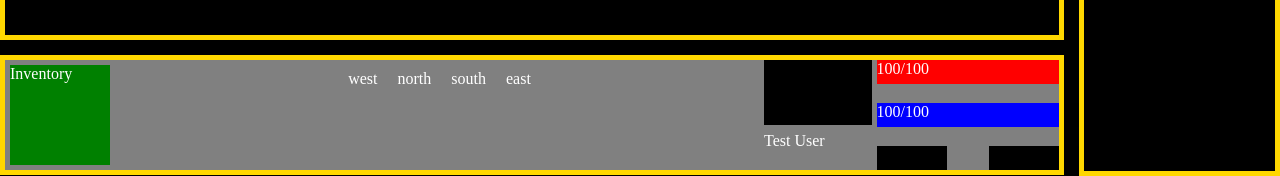
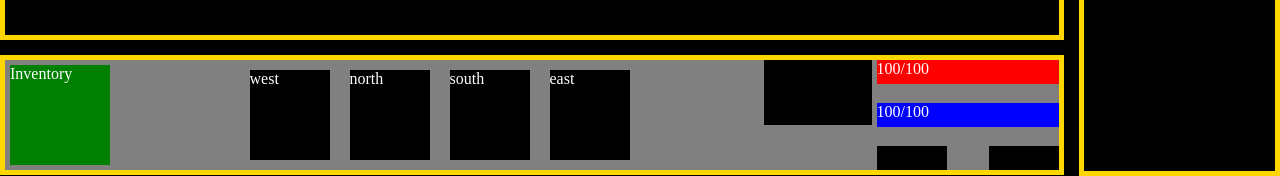
Before and after one commit to Team-Poe/frontend, a React (Create React App) app in the folder adventure/: page /game in a window 1280 px wide. Shown: the part 624-800 px from the top of the page. Built offline with nearby package versions, Linux system fonts and the light colour scheme; no server answers.

Commit message:
movement between rooms complete

```diff
--- a/adventure/src/App.css
+++ b/adventure/src/App.css
@@ -81,7 +81,9 @@ body{
 }
 
 .direction{
-  margin: 10px
+  margin: 10px;
+  background-color: black;
+  width: 80px;
 }
 
 .health-bar {
--- a/adventure/src/Components/GamePage/GamePage.component.jsx
+++ b/adventure/src/Components/GamePage/GamePage.component.jsx
@@ -8,9 +8,11 @@ import ChatContainer from '../ChatContainer/ChatContainer.component'
 const GamePage = () => {
   const [token, getToken] = useState('')
   const [gameMap, setGameMap] = useState({})
-  const [currentRoom, getCurrentRoom] = useState({})
+  const [currentPlayer, setCurrentPlayer] = useState('')
+  const [currentRoom, setCurrentRoom] = useState({})
   const [playersInRoom, fetchPlayersInRoom] = useState([])
-  const [roomItems, getRoomItems] = useState([])
+  const [roomItems, setRoomItems] = useState([])
+  const [nextDirection, setNextDirection] = useState({direction: '', id: null})
 
   useEffect(() => {
     let userToken = localStorage.getItem('token')
@@ -26,19 +28,40 @@ const GamePage = () => {
     })
     .then(res => {
       console.log(res)
+      setCurrentPlayer(res.data.name)
       fetchPlayersInRoom(res.data.players)
-      getCurrentRoom(res.data)
-      getRoomItems(res.data.items)
+      setCurrentRoom(res.data)
+      setRoomItems(res.data.items)
     })
     .catch(err => {
       console.error(err)
     })
   }, [token])
 
+  useEffect(() => {
+    axios
+    .post('https://lambda-mud-test.herokuapp.com/api/adv/move/', nextDirection, {
+      headers: {
+        Authorization: `${token}`
+      }
+    })
+    .then(res => {
+      console.log(res)
+      setCurrentPlayer(res.data.name)
+      setCurrentRoom(res.data)
+      fetchPlayersInRoom(res.data.players)
+      setRoomItems(res.data.items)
+    })
+  }, [nextDirection])
+
+  const movementHandler = dir => {
+    setNextDirection({direction: dir})
+  }
+ console.log(nextDirection)
   return (
     <div className="game-page">
       <DungeonMapContainer />
-      <TaskBarContainer />
+      <TaskBarContainer currentPlayer={currentPlayer} movement={movementHandler}/>
       <RoomMetaData players={playersInRoom} currentRoomInfo={currentRoom} items={roomItems}/>
       <ChatContainer />
     </div>
--- a/adventure/src/Components/MovementContainer/MovementContainer.component.jsx
+++ b/adventure/src/Components/MovementContainer/MovementContainer.component.jsx
@@ -7,12 +7,12 @@ const directions = [
   'east'
 ]
 
-const MovementContainer = () => {
+const MovementContainer = (props) => {
 
 
   return (
     <div className="movement-container">
-      {directions.map(dir => <p className="direction">{dir}</p>)}
+      {directions.map(dir => <div onClick={() => props.move(dir[0])} className="direction">{dir}</div>)}
     </div>
   )
 }
--- a/adventure/src/Components/PlayerMetaData/PlayerMetaData.component.jsx
+++ b/adventure/src/Components/PlayerMetaData/PlayerMetaData.component.jsx
@@ -1,6 +1,6 @@
 import React from 'react'
 
-const PlayerMetaData = () => {
+const PlayerMetaData = (props) => {
   return (
     <div className="playerData">
       <div className="health-bar">100/100</div>
@@ -8,7 +8,7 @@ const PlayerMetaData = () => {
       <div className="tab-button-1"> </div>
       <div className="tab-button-2"> </div>
       <div className="playerPic"> </div>
-      <div className="player-name"> Test User</div>
+      <div className="player-name">{props.player}</div>
     </div>
   )
 }
--- a/adventure/src/Components/TaskBarContainer/TaskBarContainer.component.jsx
+++ b/adventure/src/Components/TaskBarContainer/TaskBarContainer.component.jsx
@@ -3,12 +3,12 @@ import InventoryButton from '../InventoryButton/InventoryButton.component'
 import PlayerMetaData from '../PlayerMetaData/PlayerMetaData.component'
 import MovementContainer from '../MovementContainer/MovementContainer.component'
 
-const TaskBarContainer = () =>  {
+const TaskBarContainer = (props) =>  {
   return (
     <div className="taskbar">
       <InventoryButton />
-      <MovementContainer />
-      <PlayerMetaData />
+      <MovementContainer move={props.movement}/>
+      <PlayerMetaData player={props.currentPlayer}/>
     </div>
   )
 }
```
Also changed, not shown: adventure/src/Components/RoomDetailContainer/RoomDetailContainer.component.jsx (deleted).
